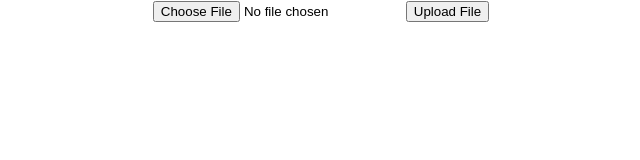
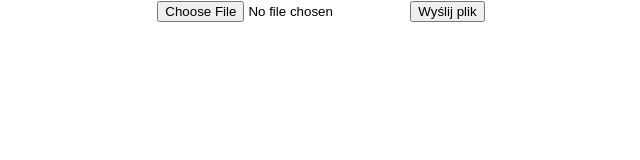
Before and after one commit to maciejBek/convolutional-neural-network-microservices, a React (Create React App) app in the folder frontend/: page / in a window 1280 px wide. Shown: the top 160 px of the page, without its empty margins (319-959 px from the left). Built offline with nearby package versions, Linux system fonts and the light colour scheme.

Commit message:
Response correct

```diff
--- a/frontend/src/Component/Photo.js
+++ b/frontend/src/Component/Photo.js
@@ -16,7 +16,7 @@
         data: formData,
         headers: { "Content-Type": "multipart/form-data" },
       });
-      console.log(response)
+      console.log(response.data.object)
     } catch(error) {
       console.log(error)
     }
@@ -29,7 +29,7 @@
   return (
     <form onSubmit={handleSubmit}>
       <input type="file" onChange={handleFileSelect}/>
-      <input type="submit" value="Upload File" />
+      <input type="submit" value="Wyślij plik" />
     </form>
   )
 };
```
